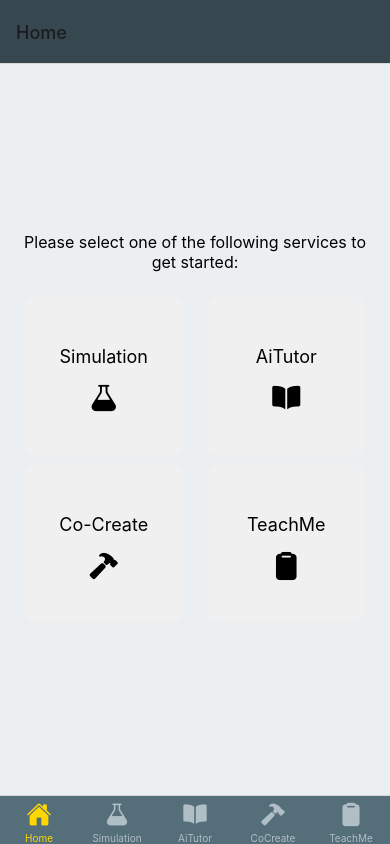
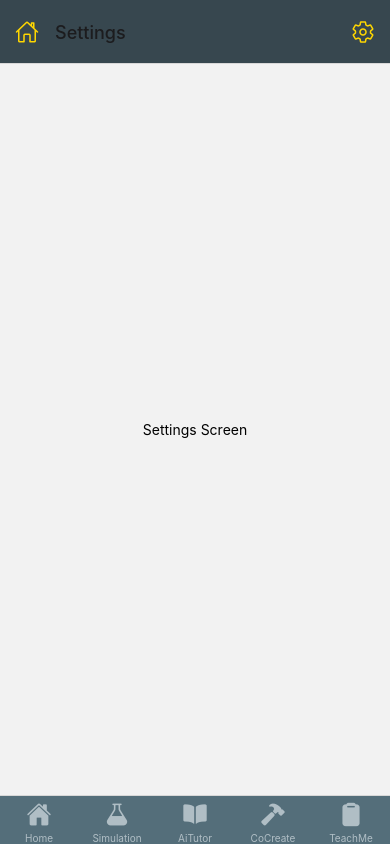
Before and after one commit to timesaversolutions-ai/TutorBot, a React Native app in the folder tutorBot/: screen /Settings in a window 390 px wide. Built offline with nearby package versions, Linux system fonts and the light colour scheme.

Commit message:
firebase and header buttons
firebase authentication and app setup
home screen and settings screen nav

```diff
--- a/tutorBot/App.js
+++ b/tutorBot/App.js
@@ -7,6 +7,7 @@ import SimulationScreen from './screens/SimulationScreen';
 import AiTutorScreen from './screens/AiTutorScreen';
 import CoCreateScreen from './screens/CoCreateScreen';
 import TeachMeScreen from './screens/TeachMeScreen';
+import SettingsScreen from './screens/Settings';
 
 const Tab = createBottomTabNavigator();
 
@@ -14,7 +15,16 @@ export default function App() {
   return (
     <NavigationContainer>
       <Tab.Navigator
-      screenOptions={({ route }) => ({
+        screenOptions={({ route, navigation }) => ({
+          headerLeft: () => (
+            <Icon
+              name="home-outline"
+              size={24}
+              color="#FFD700"
+              style={{ marginLeft: 15 }}
+              onPress={() => navigation.navigate('Home')}
+            />
+          ),
           headerStyle: {
             backgroundColor: '#37474f'
           },
@@ -41,6 +51,15 @@ export default function App() {
           tabBarStyle: {
             backgroundColor: '#546e7a',
           },
+          headerRight: () => (
+            <Icon
+              name="settings-outline"
+              size={24}
+              color="#FFD700"
+              style={{ marginRight: 15 }}
+              onPress={() => navigation.navigate('Settings')}
+            />
+          ),
         })}
       >
         <Tab.Screen name="Home" component={HomeScreen} />
@@ -48,6 +67,11 @@ export default function App() {
         <Tab.Screen name="AiTutor" component={AiTutorScreen} />
         <Tab.Screen name="CoCreate" component={CoCreateScreen} />
         <Tab.Screen name="TeachMe" component={TeachMeScreen} />
+        <Tab.Screen
+          name="Settings"
+          component={SettingsScreen}
+          options={{ tabBarButton: () => null }}
+        />
       </Tab.Navigator>
     </NavigationContainer>
   );
--- a/tutorBot/package.json
+++ b/tutorBot/package.json
@@ -17,6 +17,7 @@
     "dotenv": "^16.4.5",
     "expo": "^51.0.32",
     "expo-status-bar": "~1.12.1",
+    "firebase": "^10.13.1",
     "openai": "^4.55.4",
     "react": "18.2.0",
     "react-native": "^0.74.5",
--- /dev/null
+++ b/tutorBot/screens/Settings.js
@@ -0,0 +1,10 @@
+import React from 'react';
+import { View, Text } from 'react-native';
+
+export default function SettingsScreen() {
+  return (
+    <View style={{ flex: 1, justifyContent: 'center', alignItems: 'center' }}>
+      <Text>Settings Screen</Text>
+    </View>
+  );
+}
```
Also changed, not shown: tutorBot/firebase.js (added, +36 -0 lines), tutorBot/screens/Account.js (added), 1 other file (tests, documents, lock files or other folders). Lines whose indentation alone changed are shown as unchanged.
